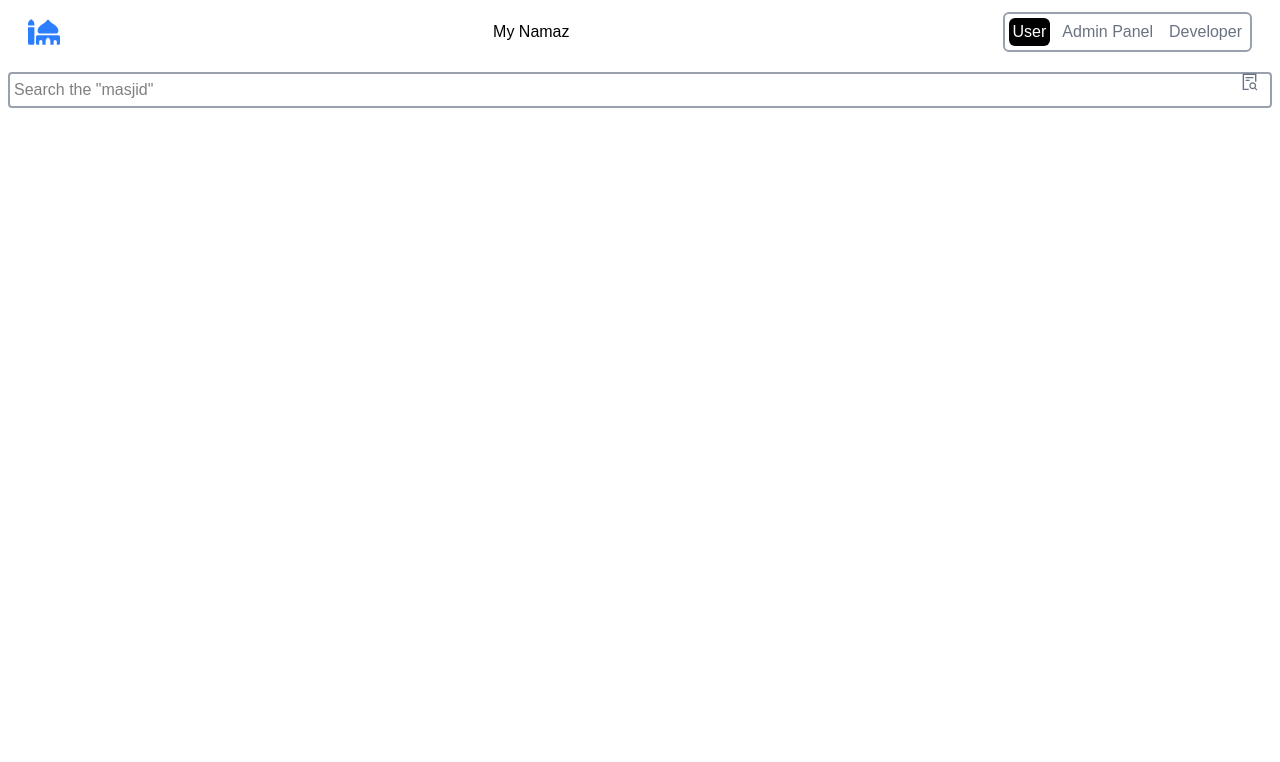
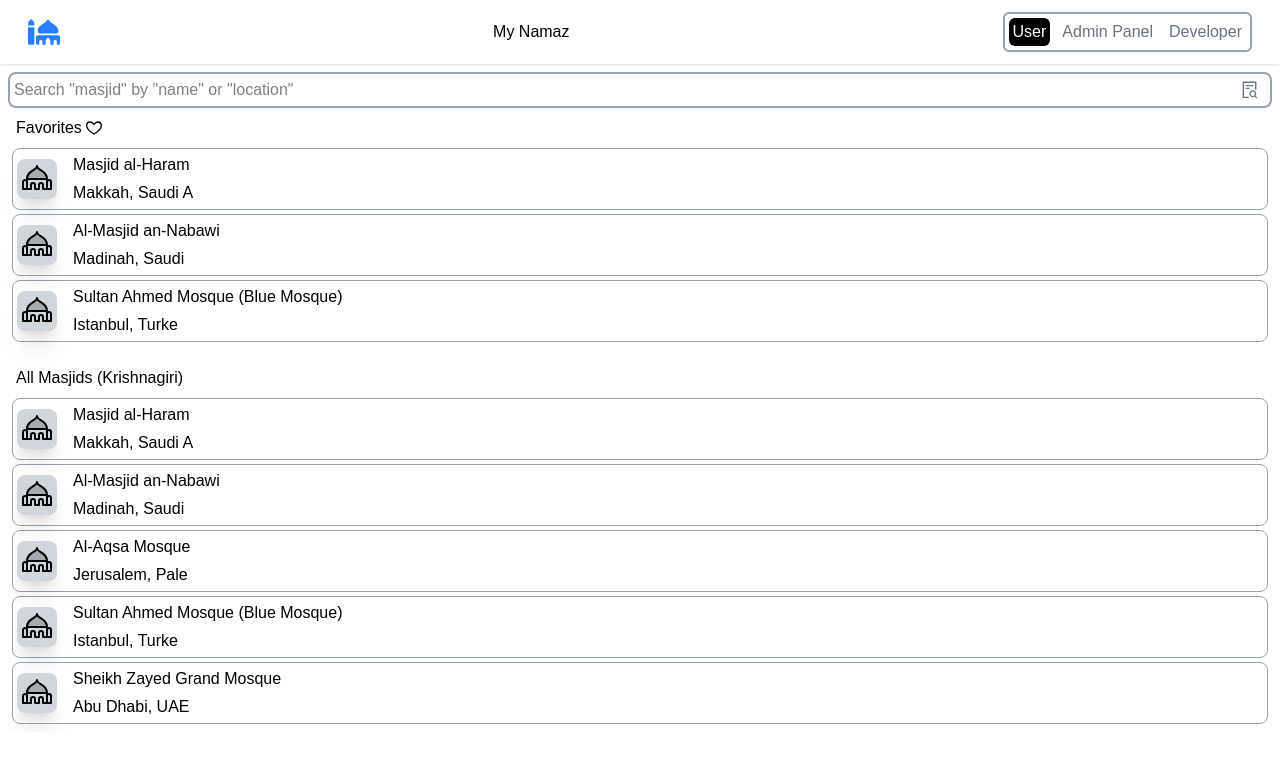
Before and after one commit to Mohammed143-coder/My-Namaz, a Next.js app: page / in a window 1280 px wide. Shown: the top 762 px of the page. Built offline with nearby package versions, Linux system fonts and the light colour scheme.

Commit message:
new pages added

```diff
--- /dev/null
+++ b/src/app/admin/page.jsx
@@ -0,0 +1,22 @@
+"use client";
+import { useRouter } from 'next/navigation';
+import React from 'react'
+import { TiArrowBackOutline } from 'react-icons/ti'
+
+const Admin = () => {
+    const router = useRouter();
+  return (
+    <div className='bg-white p-2 h-screen text-black'> <header className="flex">
+            <TiArrowBackOutline
+              onClick={() => router.push("/")}
+              className="w-7 h-7"
+            />
+            <span className="w-full text-center text-lg text-blue font-semibold">
+             Admin Page
+            </span>
+            </header>
+            </div>
+  )
+}
+
+export default Admin
--- a/src/app/layout.js
+++ b/src/app/layout.js
@@ -1,5 +1,6 @@
 import { Geist, Geist_Mono } from "next/font/google";
 import "./globals.css";
+import Footer from "@/components/Footer";
 
 const geistSans = Geist({
   variable: "--font-geist-sans",
@@ -23,6 +24,9 @@ export default function RootLayout({ children }) {
         className={`${geistSans.variable} ${geistMono.variable} antialiased`}
       >
         {children}
+          <footer className=" text-black text-center">
+    <Footer/>
+  </footer>
       </body>
     </html>
   );
--- a/src/app/page.js
+++ b/src/app/page.js
@@ -6,13 +6,11 @@ import HomeLayout from "@/components/Home";
 export default function Home() {
   return (
    <section className="flex flex-col min-h-screen bg-white">
-  <main className="flex-grow">
+  <main className="flex-grow overflow-y-auto">
    <NavBar/>
    <HomeLayout/>
   </main>
-  <footer className=" text-black text-center p-1">
-    <Footer/>
-  </footer>
+
 </section>
 
   );
--- a/src/components/ExplorerLayout.jsx
+++ b/src/components/ExplorerLayout.jsx
@@ -5,9 +5,11 @@ import { TiArrowBackOutline } from "react-icons/ti";
 const ExplorerLayout = () => {
   const router = useRouter();
   return (
-    <main className="flex text-black p-3 ">
-      <TiArrowBackOutline onClick={() => router.push("/")} className="w-5 h-5"/>
+    <main className=" text-black p-3 ">
+      <header className="flex">
+        <TiArrowBackOutline onClick={() => router.push("/")} className="w-7 h-7"/>
         <div className="w-full text-center">exploring</div>
+      </header>
     </main>
   );
 };
--- a/src/components/Footer.jsx
+++ b/src/components/Footer.jsx
@@ -9,8 +9,8 @@ import { FaQuran } from "react-icons/fa";
 const Footer = () => {
     const router = useRouter();
   return (
-    <section className="bottom-0 text-black border-t">
-      <div className=" flex justify-between mb-4 mx-2 p-2">
+    <section className="w-full bg-white fixed bottom-0 text-black border-t shadow-lg md:border-t-0 rounded-md">
+      <div className=" flex justify-between mb-3 mx-2 p-2">
         {" "}
         <IoHomeOutline title="Home" className="w-7 h-7 font-bold md:hidden"
         onClick={() => router.push("/")}
@@ -21,7 +21,7 @@ const Footer = () => {
         onClick={() => router.push("/hadith")}
         />
       </div>
-      <div></div>
+
     </section>
   );
 };
--- a/src/components/Home.jsx
+++ b/src/components/Home.jsx
@@ -1,17 +1,144 @@
-import React from 'react'
+"use client";
 import { AiOutlineFileSearch } from "react-icons/ai";
+import { PiMosqueDuotone } from "react-icons/pi";
+import { GrFavorite } from "react-icons/gr";
+import { useState } from "react";
 
 const Home = () => {
+  const [searchMasjid, setSearchMasjid] = useState("");
+  const favoriteMasjids = [
+    {
+      icon: <PiMosqueDuotone className="w-8 h-8" />,
+      name: "Masjid al-Haram",
+      location: "Makkah, Saudi Arabia",
+    },
+    {
+      icon: <PiMosqueDuotone className="w-8 h-8" />,
+      name: "Al-Masjid an-Nabawi",
+      location: "Madinah, Saudi Arabia",
+    },
+    {
+      icon: <PiMosqueDuotone className="w-8 h-8" />,
+      name: "Sultan Ahmed Mosque (Blue Mosque)",
+      location: "Istanbul, Turkey",
+    },
+  ];
+  const allMasjids = [
+    {
+      icon: <PiMosqueDuotone className="w-8 h-8" />,
+      name: "Masjid al-Haram",
+      location: "Makkah, Saudi Arabia",
+    },
+    {
+      icon: <PiMosqueDuotone className="w-8 h-8" />,
+      name: "Al-Masjid an-Nabawi",
+      location: "Madinah, Saudi Arabia",
+    },
+    {
+      icon: <PiMosqueDuotone className="w-8 h-8" />,
+      name: "Al-Aqsa Mosque",
+      location: "Jerusalem, Palestine",
+    },
+    {
+      icon: <PiMosqueDuotone className="w-8 h-8" />,
+      name: "Sultan Ahmed Mosque (Blue Mosque)",
+      location: "Istanbul, Turkey",
+    },
+    {
+      icon: <PiMosqueDuotone className="w-8 h-8" />,
+      name: "Sheikh Zayed Grand Mosque",
+      location: "Abu Dhabi, UAE",
+    },
+    {
+      icon: <PiMosqueDuotone className="w-8 h-8" />,
+      name: "Faisal Mosque",
+      location: "Islamabad, Pakistan",
+    },
+    {
+      icon: <PiMosqueDuotone className="w-8 h-8" />,
+      name: "Qol Sharif Mosque",
+      location: "Kazan, Russia",
+    },
+    {
+      icon: <PiMosqueDuotone className="w-8 h-8" />,
+      name: "Hassan II Mosque",
+      location: "Casablanca, Morocco",
+    },
+    {
+      icon: <PiMosqueDuotone className="w-8 h-8" />,
+      name: "Putra Mosque",
+      location: "Putrajaya, Malaysia",
+    },
+  ];
+
+  const filterMasjids = allMasjids.filter((item) =>
+    searchMasjid
+      ? item.name.toLowerCase().includes(searchMasjid.toLowerCase()) ||
+        item.location.toLowerCase().includes(searchMasjid.toLowerCase())
+      : true
+  );
+
   return (
-    <main className='text-black my-2'>
-        <div className='mx-2'>
-            <input type="text" className='w-full p-1 border-2 border-gray-400 text-black rounded outline-none' placeholder='Search the "masjid"'/>
-            <AiOutlineFileSearch  className='absolute w-5 h-5 top-18 md:top-18 right-5 text-gray-500'/>
+    <main className="text-black overflow-y-auto mt-15 md:mt-18">
+      <div className="mx-2">
+        <input
+          value={searchMasjid}
+          type="text"
+          className="w-full p-1 border-2 border-gray-400 text-black rounded-lg outline-none"
+          placeholder='Search "masjid" by "name" or "location"'
+          onChange={(e) => setSearchMasjid(e.target.value)}
+        />
+        <AiOutlineFileSearch className="absolute w-5 h-5 top-17 md:top-20 right-5 text-gray-500" />
+      </div>
+      <div className="m-2 h-[30%]">
+        <h5 className="ml-2 flex items-center gap-1 mt-2 font-medium text-black">
+          Favorites <GrFavorite className="w-4 h-4" />
+        </h5>
+        <div className="p-1">
+          {favoriteMasjids.map((item, index) => (
+            <div
+              key={index}
+              className="flex items-center text-black text-base gap-4 border border-gray-400 my-1 rounded-lg p-1 "
+            >
+              <div className="bg-gray-300 rounded-lg shadow-xl p-1">
+                {item.icon}
+              </div>
+              <div className="flex flex-col gap-1">
+                <span>{item.name}</span>
+                <span>{item.location.substring(0, 15)}</span>
+              </div>
+            </div>
+          ))}
         </div>
-        <div></div>
-        <div></div>
+      </div>
+      <div className="m-2 h-[70%] overflow-y-auto text-black">
+        <h5 className="ml-2 mt-2 font-medium text-black">
+          All Masjids (Krishnagiri)
+        </h5>
+        <div className="p-1 ">
+          {filterMasjids.length>0 ? (filterMasjids.splice(0, 5).map((item, index) => (
+            <div
+              key={index}
+              className="flex items-center text-black gap-4 border border-gray-400 my-1 rounded-lg p-1"
+            >
+              <div className="bg-gray-300 rounded-lg shadow-xl p-1">
+                {item.icon}
+              </div>
+              <div className="flex flex-col gap-1">
+                <span>{item.name}</span>
+                <span>{item.location.substring(0, 15)}</span>
+              </div>
+            </div>
+          ))
+          ) : (
+            <div className="text-center text-gray-500">
+              No masjids found.
+            </div>
+          )}
+        </div>
+      </div>
     </main>
-  )
-}
+  );
+};
 
-export default Home
+export default Home;
--- a/src/components/NavBar.jsx
+++ b/src/components/NavBar.jsx
@@ -1,11 +1,14 @@
 'use client';
+import Link from "next/link";
 import { usePathname, useRouter } from "next/navigation";
+import { useState } from "react";
 import { FaMosque } from "react-icons/fa";
 import { LuListTree } from "react-icons/lu";
 
 const NavBar = () => {
   const router = useRouter();
   const pathname = usePathname();
+  const [openModel, setOpenModel] = useState(false);
 
   const tabs = [
     { label: "User", href: "/" },
@@ -13,9 +16,9 @@ const NavBar = () => {
     { label: "Developer", href: "/developer" },
   ];
   return (
-    <section className="text-black">
-      <nav className="hidden md:block md:flex items-center justify-between gap-2 md:mx-4 p-3">
-        <FaMosque className="text-blue-500 w-8 h-8 " />
+    <section className="text-black fixed top-0 left-0 right-0 z-20 bg-white md:shadow">
+      <nav className="hidden md:block md:flex items-center justify-between gap-2 md:mx-4 p-3 ">
+       <Link href='/'> <FaMosque className="text-blue-500 w-8 h-8" /></Link>
         <span>My Namaz</span>
         <div className="p-1 rounded-md flex gap-2 border-2 border-gray-400 ">
           {tabs.map((tab) => (
@@ -37,9 +40,31 @@ const NavBar = () => {
       </nav>
       <nav className="flex items-center justify-between gap-3 md:hidden p-3">
         <FaMosque className="text-blue-500 w-8 h-8" />
-        <span>My Namaz</span>
-        <LuListTree className="ml-10 font-bold text-2xl" />
+        <span className="font-medium">My Namaz Mobile</span>
+        <LuListTree className="ml-10 font-bold text-2xl" onClick={()=>setOpenModel(!openModel)}/>
       </nav>
+      {openModel && (
+
+            <div className="flex items-center justify-between gap-3 p-3 md:hidden shadow-lg rounded-xl">
+                {tabs.map((tab) => (
+                <span
+                    key={tab.href}
+                    onClick={() => router.push(tab.href)}
+                    className={`font-medium cursor-pointer px-1 py-0.5 rounded-md transition
+                ${
+                    pathname === tab.href
+                    ? "bg-black text-white"
+                    : "hover:bg-gray-200 hover:text-gray-500 text-gray-500"
+                }
+                `}
+                >
+                    {tab.label}
+                </span>
+                ))}
+            </div>
+      )
+
+      }
     </section>
   );
 };
--- /dev/null
+++ b/src/components/data.jsx
@@ -0,0 +1,18 @@
+import { PiMosqueDuotone } from "react-icons/pi";
+// ⭐ Favorite Masjids
+
+
+// 📍 All Masjids
+const allMasjids = [
+  { icon: <PiMosqueDuotone />, name: "Masjid al-Haram", location: "Makkah, Saudi Arabia" },
+  { icon: <PiMosqueDuotone />, name: "Al-Masjid an-Nabawi", location: "Madinah, Saudi Arabia" },
+  { icon: <PiMosqueDuotone />, name: "Al-Aqsa Mosque", location: "Jerusalem, Palestine" },
+  { icon: <PiMosqueDuotone />, name: "Sultan Ahmed Mosque (Blue Mosque)", location: "Istanbul, Turkey" },
+  { icon: <PiMosqueDuotone />, name: "Sheikh Zayed Grand Mosque", location: "Abu Dhabi, UAE" },
+  { icon: <PiMosqueDuotone />, name: "Faisal Mosque", location: "Islamabad, Pakistan" },
+  { icon: <PiMosqueDuotone />, name: "Qol Sharif Mosque", location: "Kazan, Russia" },
+  { icon: <PiMosqueDuotone />, name: "Hassan II Mosque", location: "Casablanca, Morocco" },
+  { icon: <PiMosqueDuotone />, name: "Putra Mosque", location: "Putrajaya, Malaysia" }
+];
+
+export { favoriteMasjids, allMasjids,GiMosque };
```
Also changed, not shown: src/app/developer/page.jsx (added, +22 -0 lines), src/components/HadithLayout.jsx (+49 -8 lines).
